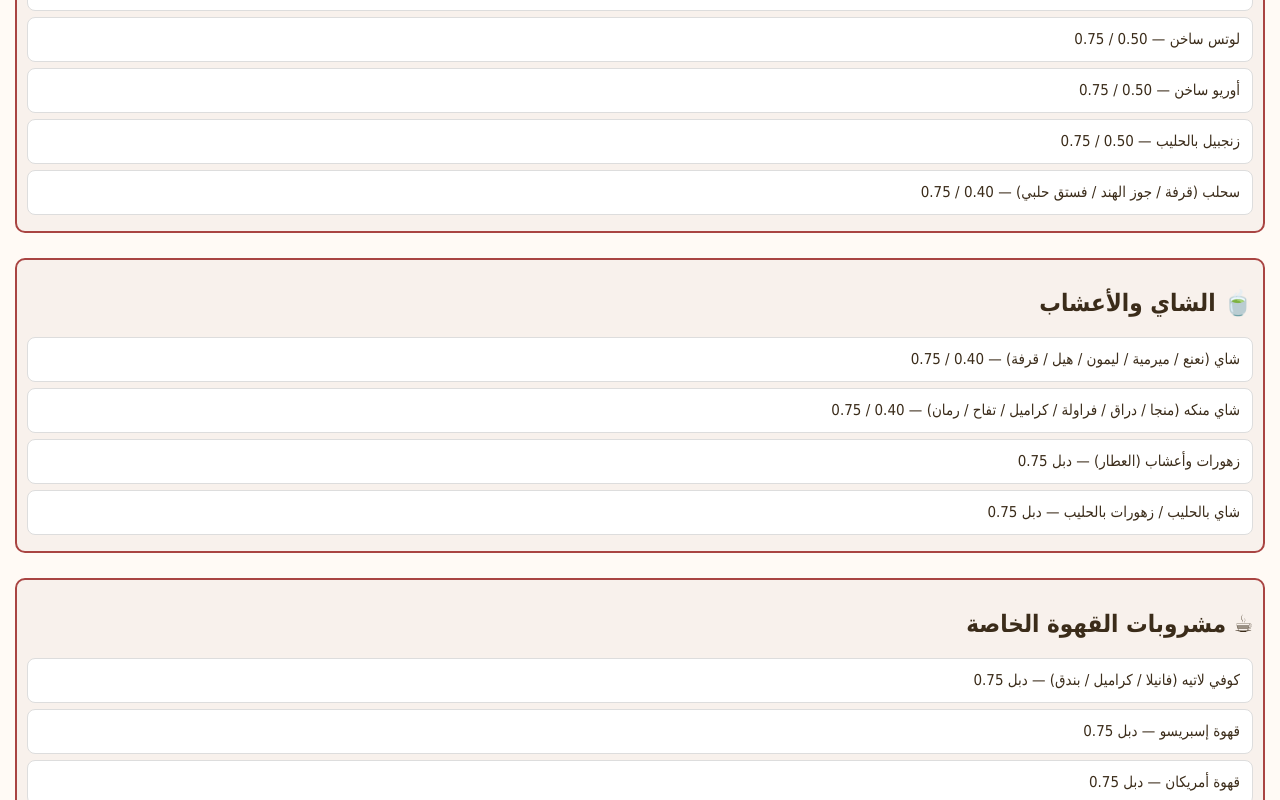
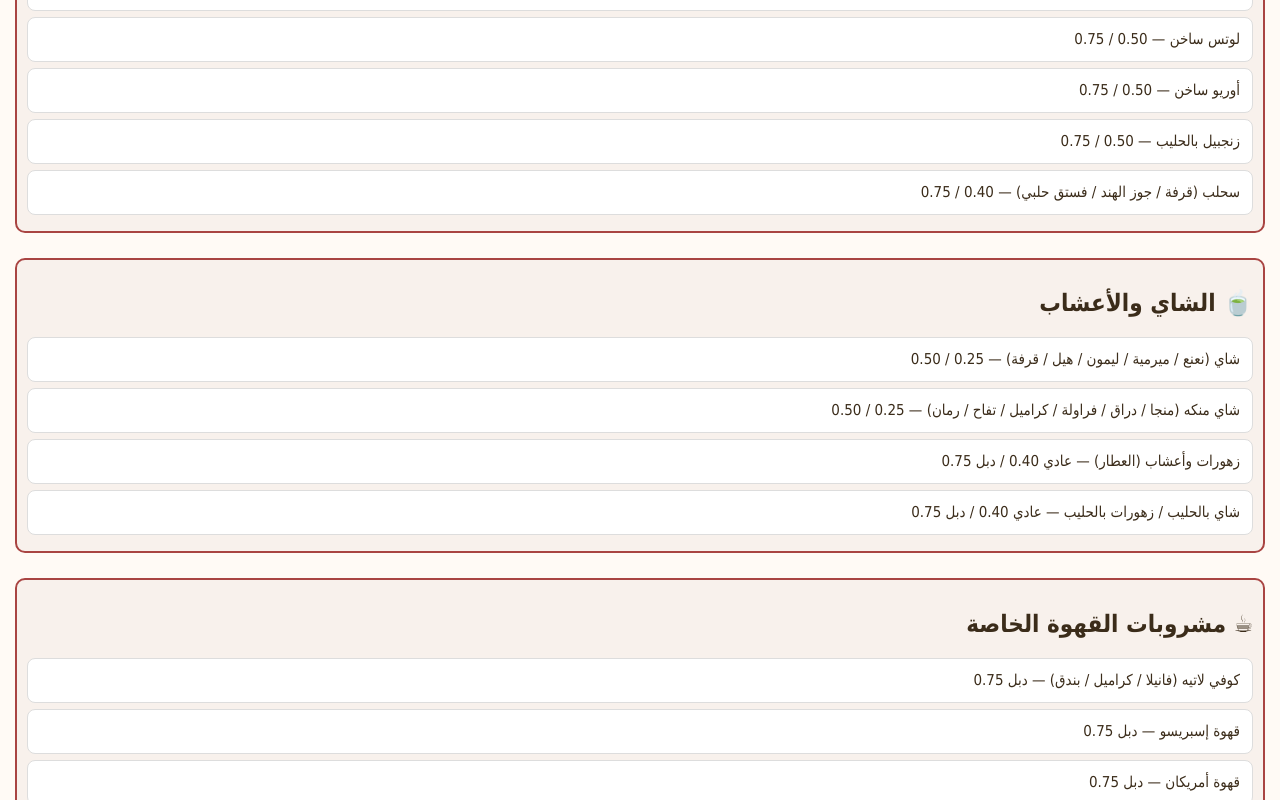
Before and after one commit to Bahakhiarah/menu-albaseet, a plain HTML site: page hot-drinks.html in a window 1280 px wide. Shown: the part 947-1747 px from the top of the page. Drawn offline with Linux system fonts and the light colour scheme.

Commit message:
Update hot-drinks.html

```diff
--- a/hot-drinks.html
+++ b/hot-drinks.html
@@ -5,7 +5,7 @@
 <header class="header"><h1>المشروبات الساخنة</h1><a href="index.html" class="main-btn">العودة للصفحة الرئيسية</a></header>
 <main class="menu-section">
 <section><h2>☕ القهوة والنِسكافيه</h2><ul class="hot-menu">
-<li>قهوة علي بن العميد — 0.50 / 0.75</li>
+<li>قهوة غلي بن العميد — 0.50 / 0.75</li>
 <li>نسكافيه 3in1 — 0.50 / 0.75</li>
 <li>نسكافيه ماكينة (بندق / كراميل / توفي / فانيلا / كوكيز) — 0.50 / 0.75</li>
 <li>نسكافيه لاتيه — 0.50 / 0.75</li>
@@ -25,10 +25,10 @@
 <li>سحلب (قرفة / جوز الهند / فستق حلبي) — 0.40 / 0.75</li>
 </ul></section>
 <section><h2>🍵 الشاي والأعشاب</h2><ul class="hot-menu">
-<li>شاي (نعنع / ميرمية / ليمون / هيل / قرفة) — 0.40 / 0.75</li>
-<li>شاي منكه (منجا / دراق / فراولة / كراميل / تفاح / رمان) — 0.40 / 0.75</li>
-<li>زهورات وأعشاب (العطار) — دبل 0.75</li>
-<li>شاي بالحليب / زهورات بالحليب — دبل 0.75</li>
+<li>شاي (نعنع / ميرمية / ليمون / هيل / قرفة) — 0.25 / 0.50</li>
+<li>شاي منكه (منجا / دراق / فراولة / كراميل / تفاح / رمان) — 0.25 / 0.50</li>
+<li>زهورات وأعشاب (العطار) —  عادي 0.40 / دبل 0.75</li>
+<li>شاي بالحليب / زهورات بالحليب — عادي 0.40 / دبل 0.75</li>
 </ul></section>
 <section><h2>☕ مشروبات القهوة الخاصة</h2><ul class="hot-menu">
 <li>كوفي لاتيه (فانيلا / كراميل / بندق) — دبل 0.75</li>
```
